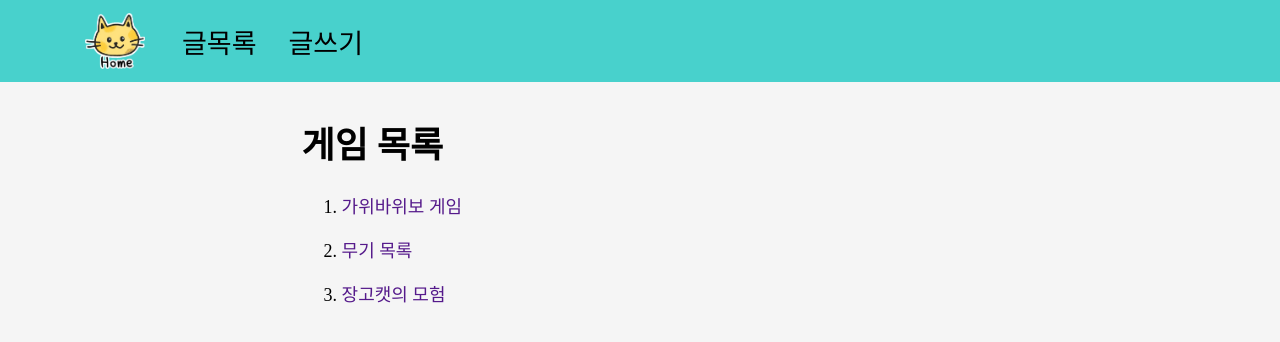
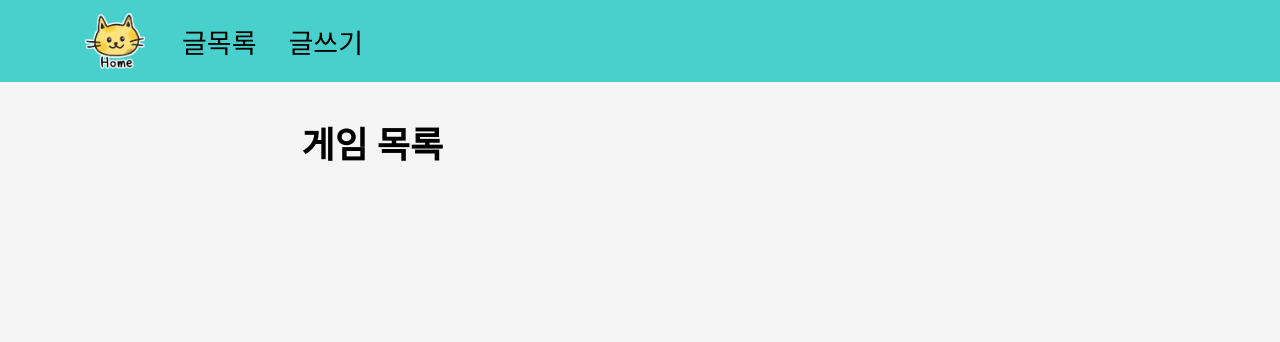
Before and after one commit to smartasshsr/DjangoW7, a Django app: page /game/ in a window 1280 px wide. Shown: the top 342 px of the page. Run offline with Django 4.2, Linux system fonts and the light colour scheme; some web fonts are replaced.

Commit message:
Update Django W7

```diff
--- a/game/templates/game/game_list.html
+++ b/game/templates/game/game_list.html
@@ -8,11 +8,8 @@
 {% block body %}
   <h1>게임 목록</h1>
 
-  <ol>
-    <!-- [미션] 링크를 눌렀을 때 가위바위보 게임으로 이동하도록 만들기 -->
-    <li><p><a href="">가위바위보 게임</a></p></li>
-    <!-- [미션] 링크를 눌렀을 때 무기 목록으로 이동하도록 만들기 -->
-    <li><p><a href="">무기 목록</a></p></li>
-    <li><p><a href="">장고캣의 모험</a></p></li>
-  </ol>
+  <!-- [미션] 링크를 눌렀을 때 가위바위보 게임으로 이동하도록 만들기 -->
+  <!-- [미션] 링크를 눌렀을 때 무기 목록으로 이동하도록 만들기 -->
+  <!-- [미션] href 속성값을 {% url '앱 이름:url 이름' %} 형식으로 작성 -->
+
 {% endblock %}
--- a/page/templates/page/posting_list.html
+++ b/page/templates/page/posting_list.html
@@ -34,5 +34,4 @@
       {% endfor %}
     </table>
   </div>
-
 {% endblock %}
```
